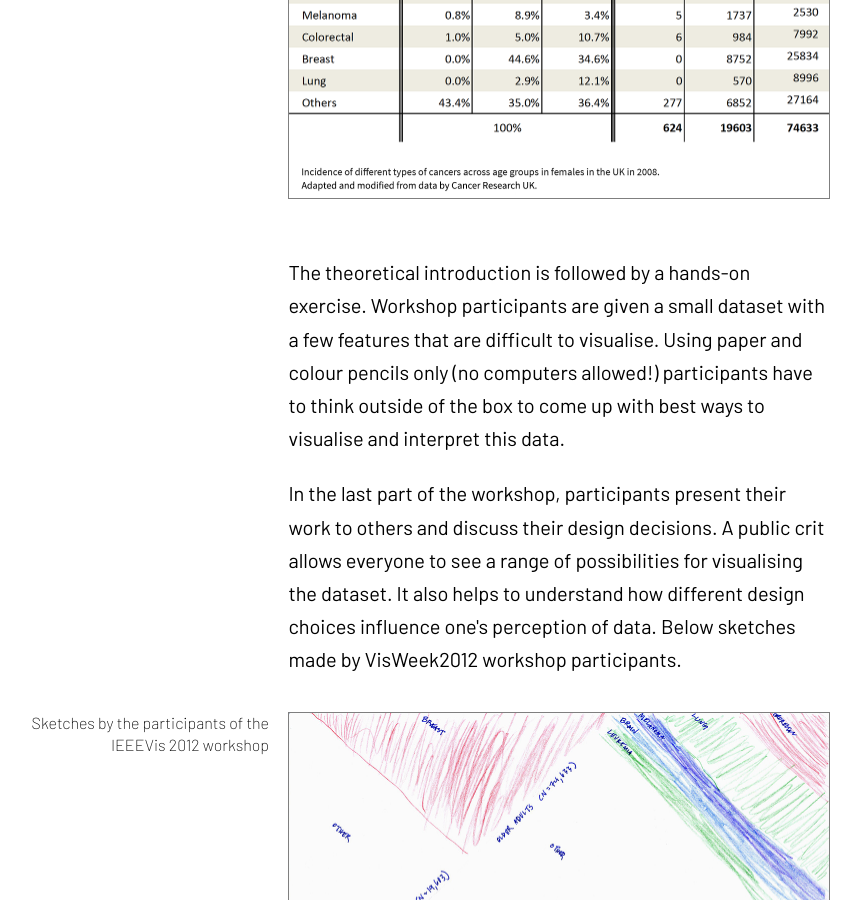
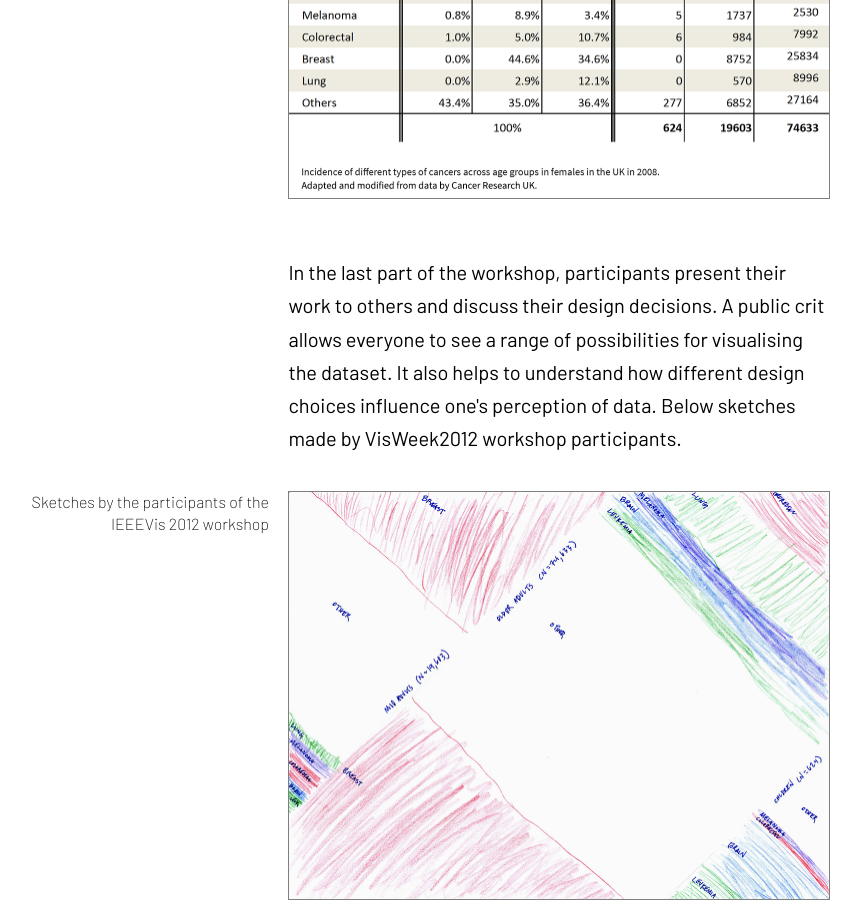
Before and after one commit to marek-kultys/marekkultys.github.io, a Jekyll site: the page built from work/data-explorers-workshop/index.html, in a window 1280 px wide and 900 px high, scrolled down 4169 px. Shown: the whole window, without its empty margins (221-1082 px from the left). Built offline with Jekyll 4.4.1, drawn with Linux system fonts in a browser that asks for light colours.

Commit message:
Remove duplicated text

```diff
--- a/work/data-explorers-workshop/index.html
+++ b/work/data-explorers-workshop/index.html
@@ -48,9 +48,6 @@ label: project-data-explorers
       </div>
       <div class="container-two-thirds shift">
          <p>
-            The theoretical introduction is followed by a <span class="nowrap">hands-on</span> exercise. Workshop participants are given a small dataset with a few features that are difficult to visualise. Using paper and colour pencils only (no computers allowed!) participants have to think outside of the box to come up with best ways to visualise and interpret this data.
-         </p>
-         <p>
             In the last part of the workshop, participants present their work to others and discuss their design decisions. A public crit allows everyone to see a range of possibilities for visualising the dataset. It also helps to understand how different design choices influence one's perception of data. Below sketches made by VisWeek2012 workshop participants.
          </p>
       </div>
```
